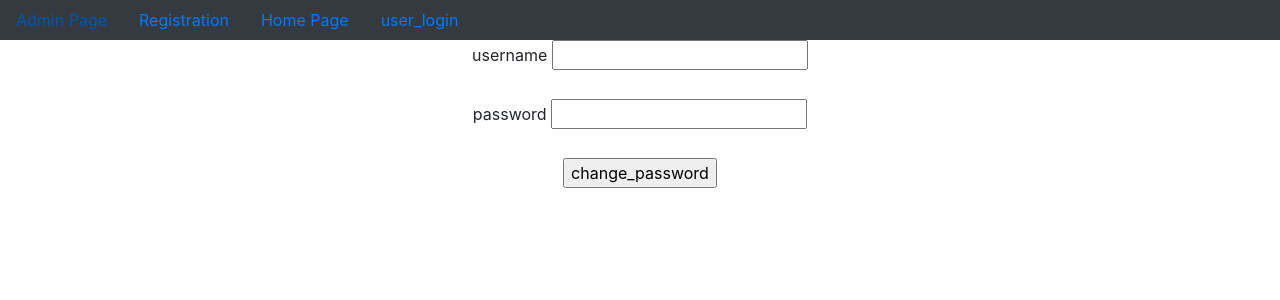
After one commit to bharat9337/user-registration_1, a Django app: page /reset_password/ in a window 1280 px wide. The commit adds this page. Shown: the top 300 px of the page. Run offline with Django 4.2, Linux system fonts and the light colour scheme.

Commit message:
first commit

```diff
--- a/app/views.py
+++ b/app/views.py
@@ -98,3 +98,36 @@ def profile_display(request):
     d={'UO':UO,'PO':PO}
 
     return render(request,'profile_display.html',d)
+
+
+
+
+@login_required
+def change_password(request):
+    if request.method=='POST':
+        pw=request.POST['pw']
+        username=request.session.get('username')
+        UO=User.objects.get(username=username)
+        UO.set_password(pw)
+        UO.save()
+        return HttpResponse('Change Password Successfully')
+
+    return render(request,'change_password.html')
+
+
+
+def reset_password(request):
+    if request.method=='POST':
+        username=request.POST['un']
+        password=request.POST['pw']
+
+        LUO=User.objects.filter(username=username)
+        if LUO:
+            UO=LUO[0]
+            UO.set_password(password)
+            UO.save()
+            return HttpResponse('reset is done')
+        else:
+            return HttpResponse('Your username is not in ur database')
+
+    return render(request,'reset_password.html')
--- a/project35/urls.py
+++ b/project35/urls.py
@@ -28,4 +28,6 @@ urlpatterns = [
     path('user_login/',user_login,name='user_login'),
     path('user_logout/',user_logout,name='user_logout'),
     path('profile_display/',profile_display,name='profile_display'),
+    path('change_password/',change_password,name='change_password'),
+    path('reset_password/',reset_password,name='reset_password'),
 ]+ static(settings.MEDIA_URL,document_root=settings.MEDIA_ROOT)
--- a/templates/dummy.html
+++ b/templates/dummy.html
@@ -24,6 +24,7 @@
         {% if user.is_authenticated %}
         <a href="{% url 'profile_display' %}" class="nav-link">Profile </a>
         <a href="{% url 'user_logout' %}" class="nav-link">user_logout</a>
+        <a href="{% url 'change_password' %}" class="nav-link">change_password</a>
         {% else %}
 
         <a href="{% url 'user_login' %}" class="nav-link">user_login</a>
--- /dev/null
+++ b/templates/reset_password.html
@@ -0,0 +1,21 @@
+{% extends 'dummy.html' %}
+
+
+{% block title %}
+    <title>Reset Page</title>
+{% endblock %}
+
+{% block body_block %}
+     <center>
+        <form method="POST">
+            {% csrf_token %}
+            <label for="un">username</label>
+            <input type="text" name="un" id="un"><br><br>
+            <label for="pw">password</label>
+            <input type="password" name="pw" id="pw"> <br><br>
+            <input type="submit" value="change_password">
+        </form>
+
+     </center>
+
+{% endblock %}
--- a/templates/user_login.html
+++ b/templates/user_login.html
@@ -22,5 +22,6 @@
 
             <input type="submit" value="Login">
         </form>
+        <a href="{% url 'reset_password' %}" class="btn btn-success">reset_password</a>
     </center>
 {% endblock %}
```
Also changed, not shown: templates/change_password.html (added, +17 -0 lines), db.sqlite3.
